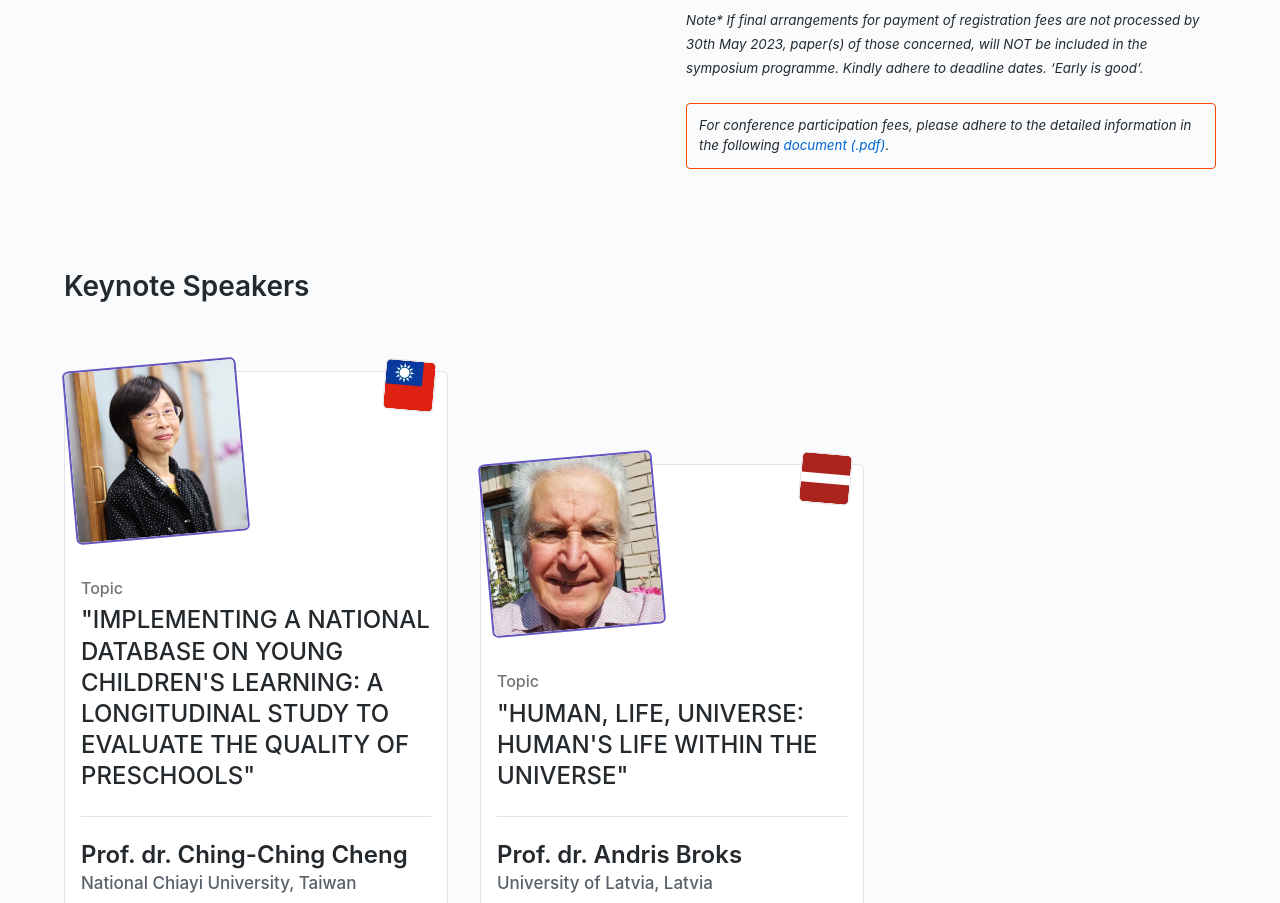
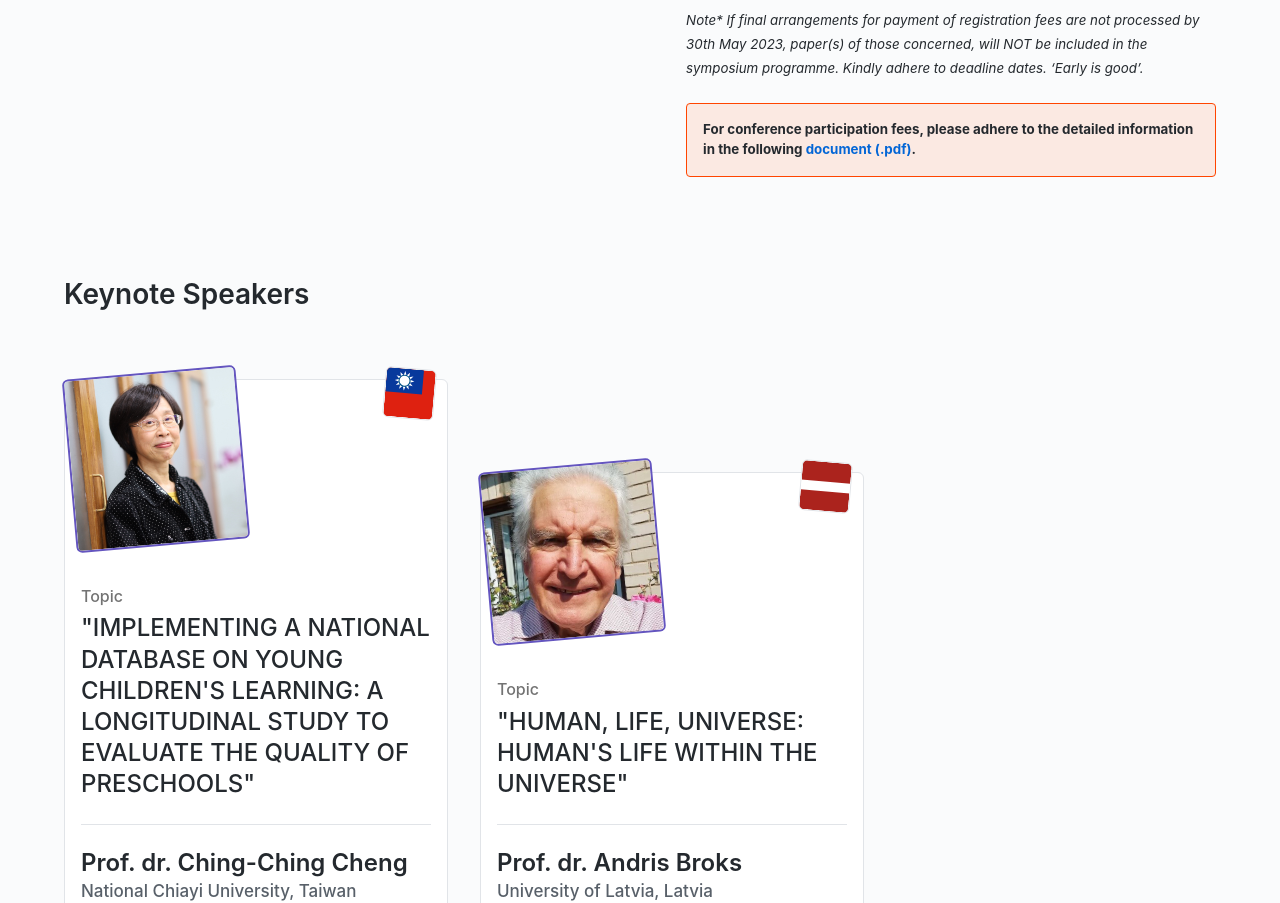
Before and after one commit to BalticSTE/balticste.com, a plain HTML site: page index.html in a window 1280 px wide. Shown: the part 2027-2930 px from the top of the page. Drawn offline with Linux system fonts and the light colour scheme.

Commit message:
Update index.html

```diff
--- a/index.html
+++ b/index.html
@@ -149,7 +149,7 @@
 
       <small><em>Note* If final arrangements for payment of registration fees are not processed by 30th May 2023, paper(s) of those concerned, will NOT be included in the symposium programme. Kindly adhere to deadline dates. ‘Early is good’.</em></small>
       <br><br>
-      <small style="display: block;border: 1px solid orangered; padding: 12px; border-radius: 4px;"><em>For conference participation fees, please adhere to the detailed information in the following <a href="/STE_2023_Lithuania_info.pdf" target="_blank">document (.pdf)</a>.</em></small>
+      <small style="display: block;border: 1px solid orangered; padding: 16px; border-radius: 4px; font-weight: bold; background: rgb(255 69 0 / 10%);">For conference participation fees, please adhere to the detailed information in the following <a href="/STE_2023_Lithuania_info.pdf" target="_blank">document (.pdf)</a>.</small>
 
     </div>
   </article>
```
